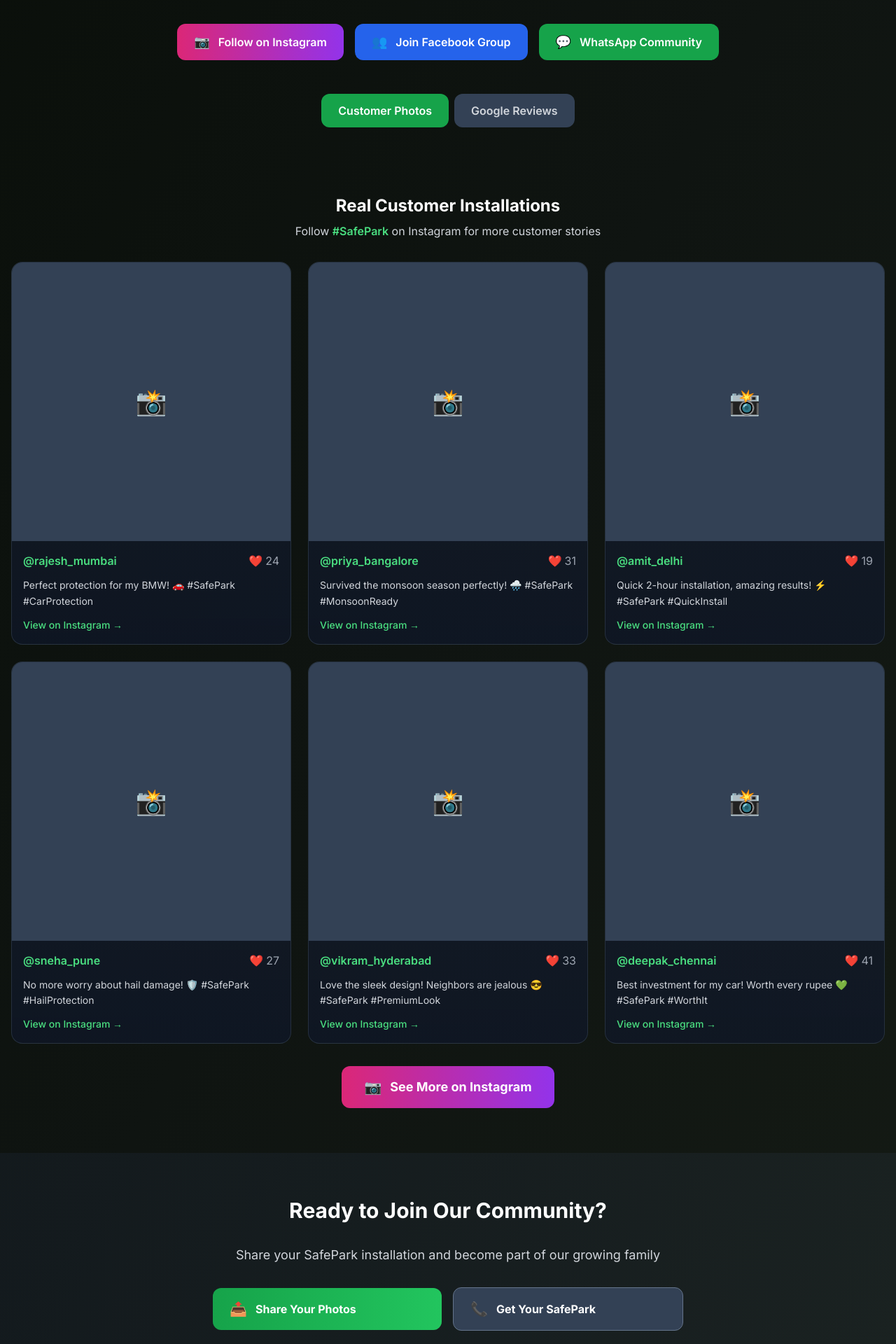
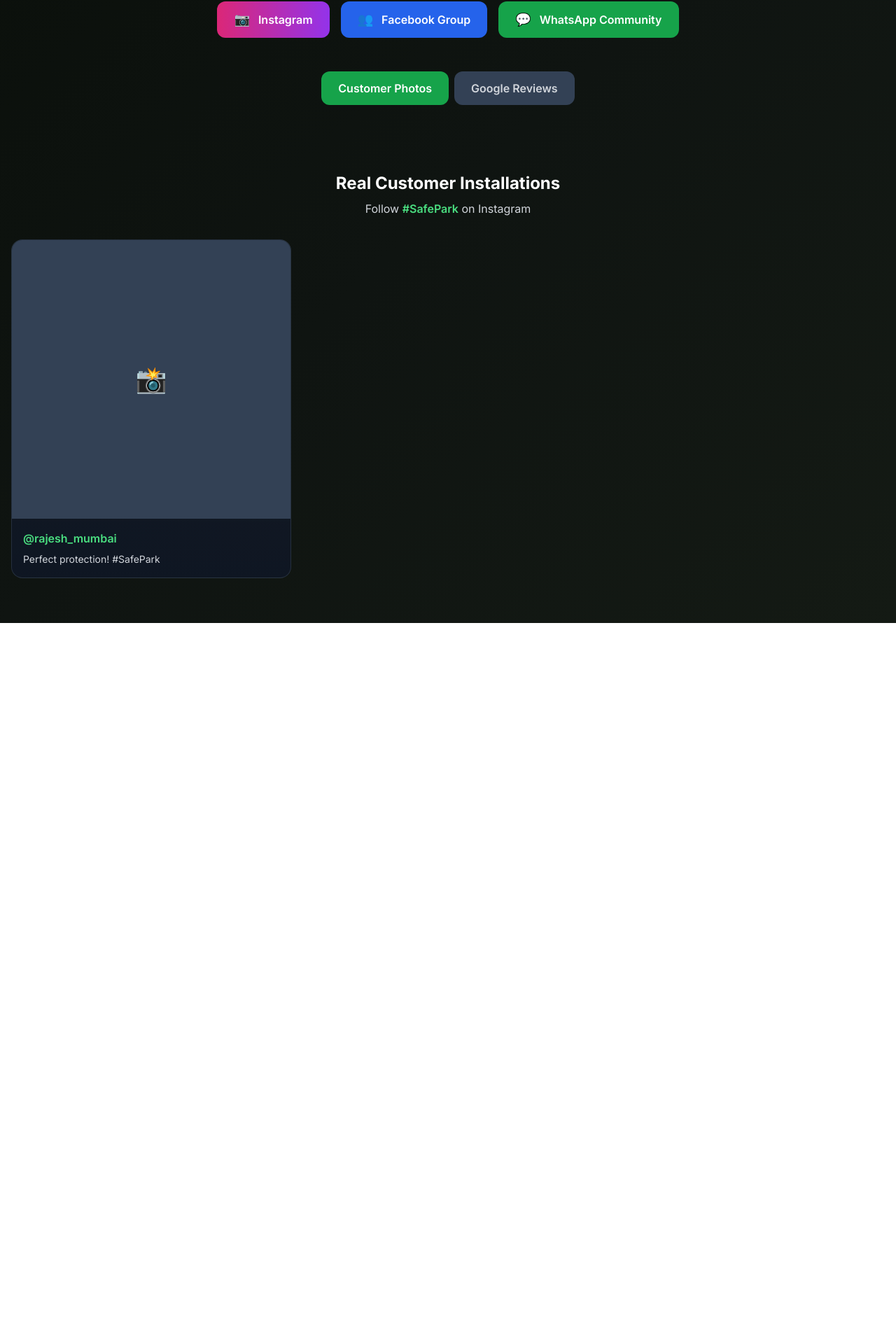
Before and after one commit to skillmates07-stack/safepark-website, a Next.js app: page /community in a window 1280 px wide. Shown: the part 395-2315 px from the top of the page at 70% size. After the commit the page ends 1285 px from the top, so only its background shows below. Built offline with nearby package versions, Linux system fonts and the light colour scheme.

Commit message:
Update page.tsx

```diff
--- a/src/app/community/page.tsx
+++ b/src/app/community/page.tsx
@@ -1,77 +1,50 @@
 'use client';
 
-import { useState, useEffect } from 'react';
+import { useState } from 'react';
 
 export default function Community() {
   const [activeTab, setActiveTab] = useState('photos');
 
-  // Mock data - replace with actual API integrations
+  // Dummy data; replace with API or uploads later!
   const instagramPosts = [
-    { id: 1, image: '/community/install-1.jpg', caption: 'Perfect protection for my BMW! 🚗 #SafePark #CarProtection', likes: 24, user: '@rajesh_mumbai' },
-    { id: 2, image: '/community/install-2.jpg', caption: 'Survived the monsoon season perfectly! 🌧️ #SafePark #MonsoonReady', likes: 31, user: '@priya_bangalore' },
-    { id: 3, image: '/community/install-3.jpg', caption: 'Quick 2-hour installation, amazing results! ⚡ #SafePark #QuickInstall', likes: 19, user: '@amit_delhi' },
-    { id: 4, image: '/community/install-4.jpg', caption: 'No more worry about hail damage! 🛡️ #SafePark #HailProtection', likes: 27, user: '@sneha_pune' },
-    { id: 5, image: '/community/install-5.jpg', caption: 'Love the sleek design! Neighbors are jealous 😎 #SafePark #PremiumLook', likes: 33, user: '@vikram_hyderabad' },
-    { id: 6, image: '/community/install-6.jpg', caption: 'Best investment for my car! Worth every rupee 💚 #SafePark #WorthIt', likes: 41, user: '@deepak_chennai' }
+    { id: 1, image: '', caption: 'Perfect protection! #SafePark', likes: 24, user: '@rajesh_mumbai' }
+    // ...add more
   ];
-
   const googleReviews = [
-    { id: 1, name: 'Rahul Sharma', rating: 5, text: 'Excellent service and quality. My car is now protected from all weather conditions. Highly recommended!', date: '2 weeks ago', location: 'Mumbai' },
-    { id: 2, name: 'Kavya Patel', rating: 5, text: 'Installation team was professional and quick. The carport looks amazing and works perfectly.', date: '1 month ago', location: 'Ahmedabad' },
-    { id: 3, name: 'Arjun Singh', rating: 4, text: 'Good quality product. Survived heavy rains without any issues. Installation could be faster.', date: '3 weeks ago', location: 'Jaipur' },
-    { id: 4, name: 'Meera Nair', rating: 5, text: 'Outstanding protection! No more worrying about bird droppings or tree sap. Perfect solution.', date: '1 week ago', location: 'Kochi' }
+    {
+      id: 1,
+      name: 'Rahul Sharma',
+      rating: 5,
+      text: 'Excellent service and quality.',
+      date: '2 weeks ago',
+      location: 'Mumbai',
+    }
+    // ...add more
   ];
 
   return (
     <main className="pt-[56px] bg-gradient-to-br from-[#0a0f0a] via-[#0f1411] to-[#141a14] min-h-screen">
-      {/* HERO SECTION */}
       <section className="py-16 px-4">
         <div className="max-w-7xl mx-auto text-center">
           <span className="inline-block rounded-full bg-green-600 px-4 py-2 text-sm font-semibold uppercase tracking-wide text-white mb-6">
             SafePark Community
           </span>
-
           <h1 className="text-4xl lg:text-5xl font-black tracking-tight text-white mb-6">
             Join <span className="bg-gradient-to-r from-green-400 to-emerald-300 bg-clip-text text-transparent">2,000+ Happy</span> Car Owners
           </h1>
-
           <p className="text-xl text-gray-300 leading-relaxed max-w-3xl mx-auto mb-8">
-            See real customers sharing their SafePark protection stories, installations, and experiences across India.
+            See real SafePark installations and reviews shared by real customers.
           </p>
-
-          {/* SOCIAL LINKS */}
           <div className="flex flex-wrap items-center justify-center gap-4 mb-12">
-            <a
-              href="https://instagram.com/safepark_official"
-              className="flex items-center gap-3 bg-gradient-to-r from-pink-600 to-purple-600 text-white px-6 py-3 rounded-xl font-semibold transition-all hover:scale-105"
-            >
-              <span className="text-lg">📷</span>
-              Follow on Instagram
-            </a>
-            <a
-              href="https://www.facebook.com/groups/safeparkcommunity"
-              className="flex items-center gap-3 bg-blue-600 text-white px-6 py-3 rounded-xl font-semibold transition-all hover:scale-105"
-            >
-              <span className="text-lg">👥</span>
-              Join Facebook Group
-            </a>
-            <a
-              href="https://wa.me/919600840058"
-              className="flex items-center gap-3 bg-green-600 text-white px-6 py-3 rounded-xl font-semibold transition-all hover:scale-105"
-            >
-              <span className="text-lg">💬</span>
-              WhatsApp Community
-            </a>
+            <a href="https://instagram.com/safepark_official" className="flex items-center gap-3 bg-gradient-to-r from-pink-600 to-purple-600 text-white px-6 py-3 rounded-xl font-semibold transition-all hover:scale-105"><span className="text-lg">📷</span>Instagram</a>
+            <a href="https://www.facebook.com/groups/safeparkcommunity" className="flex items-center gap-3 bg-blue-600 text-white px-6 py-3 rounded-xl font-semibold transition-all hover:scale-105"><span className="text-lg">👥</span>Facebook Group</a>
+            <a href="https://wa.me/919600840058" className="flex items-center gap-3 bg-green-600 text-white px-6 py-3 rounded-xl font-semibold transition-all hover:scale-105"><span className="text-lg">💬</span>WhatsApp Community</a>
           </div>
-
-          {/* TAB NAVIGATION */}
           <div className="flex items-center justify-center gap-2 mb-8">
             <button
               onClick={() => setActiveTab('photos')}
               className={`px-6 py-3 rounded-xl font-semibold transition-all ${
-                activeTab === 'photos'
-                  ? 'bg-green-600 text-white'
-                  : 'bg-slate-700 text-gray-300 hover:bg-slate-600'
+                activeTab === 'photos' ? 'bg-green-600 text-white' : 'bg-slate-700 text-gray-300 hover:bg-slate-600'
               }`}
             >
               Customer Photos
@@ -79,9 +52,7 @@ export default function Community() {
             <button
               onClick={() => setActiveTab('reviews')}
               className={`px-6 py-3 rounded-xl font-semibold transition-all ${
-                activeTab === 'reviews'
-                  ? 'bg-green-600 text-white'
-                  : 'bg-slate-700 text-gray-300 hover:bg-slate-600'
+                activeTab === 'reviews' ? 'bg-green-600 text-white' : 'bg-slate-700 text-gray-300 hover:bg-slate-600'
               }`}
             >
               Google Reviews
@@ -89,135 +60,52 @@ export default function Community() {
           </div>
         </div>
       </section>
-
-      {/* CONTENT SECTIONS */}
       <section className="px-4 pb-16">
         <div className="max-w-7xl mx-auto">
-
-          {/* INSTAGRAM PHOTOS TAB */}
           {activeTab === 'photos' && (
             <div className="space-y-8">
               <div className="text-center mb-8">
                 <h2 className="text-2xl font-bold text-white mb-2">Real Customer Installations</h2>
-                <p className="text-gray-300">Follow <span className="text-green-400 font-semibold">#SafePark</span> on Instagram for more customer stories</p>
+                <p className="text-gray-300">Follow <span className="text-green-400 font-semibold">#SafePark</span> on Instagram</p>
               </div>
-
+              {/* Replace with real images; using placeholders */}
               <div className="grid grid-cols-1 md:grid-cols-2 lg:grid-cols-3 gap-6">
                 {instagramPosts.map((post) => (
-                  <div
-                    key={post.id}
-                    className="group bg-gradient-to-b from-slate-800/50 to-slate-900/70 rounded-2xl overflow-hidden border border-slate-600/40 transition-all hover:scale-[1.02] hover:border-slate-500/60"
-                  >
-                    <div className="aspect-square bg-slate-700 flex items-center justify-center">
-                      <div className="text-4xl">📸</div>
-                    </div>
-
-                    <div className="p-4 space-y-3">
-                      <div className="flex items-center justify-between">
-                        <span className="font-semibold text-green-400">{post.user}</span>
-                        <div className="flex items-center gap-1 text-gray-400">
-                          <span className="text-red-500">❤️</span>
-                          <span>{post.likes}</span>
-                        </div>
-                      </div>
-
-                      <p className="text-gray-300 text-sm leading-relaxed">{post.caption}</p>
-
-                      <button className="text-green-400 text-sm font-medium hover:text-green-300 transition-colors">
-                        View on Instagram →
-                      </button>
+                  <div key={post.id} className="group bg-gradient-to-b from-slate-800/50 to-slate-900/70 rounded-2xl overflow-hidden border border-slate-600/40">
+                    <div className="aspect-square bg-slate-700 flex items-center justify-center"><div className="text-4xl">📸</div></div>
+                    <div className="p-4 space-y-2">
+                      <span className="font-semibold text-green-400">{post.user}</span>
+                      <p className="text-gray-300 text-sm">{post.caption}</p>
                     </div>
                   </div>
                 ))}
               </div>
-
-              <div className="text-center">
-                <a
-                  href="https://instagram.com/safepark_official"
-                  className="inline-flex items-center gap-3 bg-gradient-to-r from-pink-600 to-purple-600 text-white px-8 py-4 rounded-xl font-bold text-lg transition-all hover:scale-105"
-                >
-                  <span className="text-xl">📷</span>
-                  See More on Instagram
-                </a>
-              </div>
             </div>
           )}
-
-          {/* GOOGLE REVIEWS TAB */}
           {activeTab === 'reviews' && (
             <div className="space-y-8">
               <div className="text-center mb-8">
                 <h2 className="text-2xl font-bold text-white mb-2">What Our Customers Say</h2>
-                <p className="text-gray-300">Real reviews from verified Google customers across India</p>
+                <p className="text-gray-300">From Google Reviews</p>
               </div>
-
               <div className="grid grid-cols-1 md:grid-cols-2 gap-6">
                 {googleReviews.map((review) => (
-                  <div
-                    key={review.id}
-                    className="bg-gradient-to-b from-slate-800/50 to-slate-900/70 rounded-2xl p-6 border border-slate-600/40"
-                  >
-                    <div className="flex items-start justify-between mb-4">
-                      <div>
-                        <div className="font-semibold text-white">{review.name}</div>
-                        <div className="text-sm text-gray-400">{review.location} • {review.date}</div>
-                      </div>
-                      <div className="flex items-center gap-1">
-                        {[...Array(5)].map((_, i) => (
-                          <span
-                            key={i}
-                            className={i < review.rating ? 'text-yellow-400' : 'text-gray-600'}
-                          >
-                            ⭐
-                          </span>
-                        ))}
-                      </div>
+                  <div key={review.id} className="bg-gradient-to-b from-slate-800/50 to-slate-900/70 rounded-2xl p-6 border border-slate-600/40">
+                    <div className="font-semibold text-white">{review.name}</div>
+                    <div className="text-sm text-gray-400">{review.location} • {review.date}</div>
+                    <div className="flex items-center gap-1 mt-1">
+                      {[...Array(5)].map((_, i) => (
+                        <span key={i} className={i < review.rating ? 'text-yellow-400' : 'text-gray-600'}>★</span>
+                      ))}
                     </div>
-
-                    <p className="text-gray-300 leading-relaxed">{review.text}</p>
+                    <p className="text-gray-300 leading-relaxed mt-2">{review.text}</p>
                   </div>
                 ))}
-              </div>
-
-              <div className="text-center">
-                <a
-                  href="https://www.google.com/search?q=SafePark+reviews"
-                  className="inline-flex items-center gap-3 bg-blue-600 text-white px-8 py-4 rounded-xl font-bold text-lg transition-all hover:scale-105"
-                >
-                  <span className="text-xl">⭐</span>
-                  Read All Google Reviews
-                </a>
               </div>
             </div>
           )}
         </div>
       </section>
-
-      {/* CTA SECTION */}
-      <section className="px-4 py-16 bg-gradient-to-r from-slate-800/30 to-slate-700/20">
-        <div className="max-w-4xl mx-auto text-center space-y-8">
-          <h2 className="text-3xl font-bold text-white">Ready to Join Our Community?</h2>
-          <p className="text-gray-300 text-lg">Share your SafePark installation and become part of our growing family</p>
-
-          <div className="flex flex-col sm:flex-row gap-4 justify-center items-center max-w-2xl mx-auto">
-            <a
-              href="https://wa.me/919600840058?text=I want to share my SafePark installation photos!"
-              className="flex items-center gap-3 w-full sm:flex-1 bg-gradient-to-r from-green-600 to-green-500 hover:from-green-500 hover:to-green-400 text-white px-6 py-4 rounded-xl font-bold transition-all hover:scale-105"
-            >
-              <span className="text-xl">📤</span>
-              Share Your Photos
-            </a>
-
-            <a
-              href="tel:+919600840058"
-              className="flex items-center gap-3 w-full sm:flex-1 bg-slate-700 border border-slate-500 hover:bg-slate-600 text-white px-6 py-4 rounded-xl font-bold transition-all hover:scale-105"
-            >
-              <span className="text-xl">📞</span>
-              Get Your SafePark
-            </a>
-          </div>
-        </div>
-      </section>
     </main>
   );
 }
```
